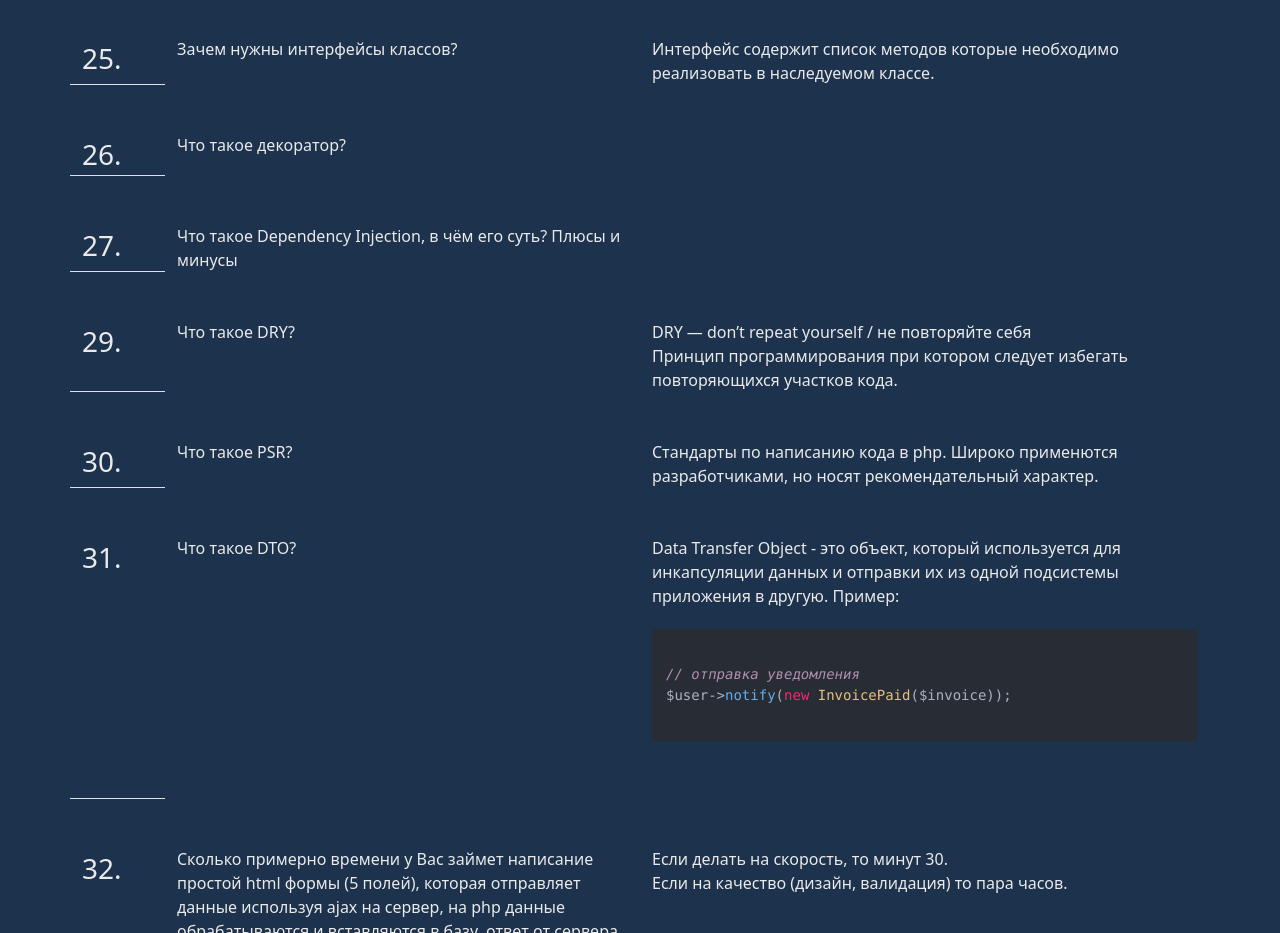
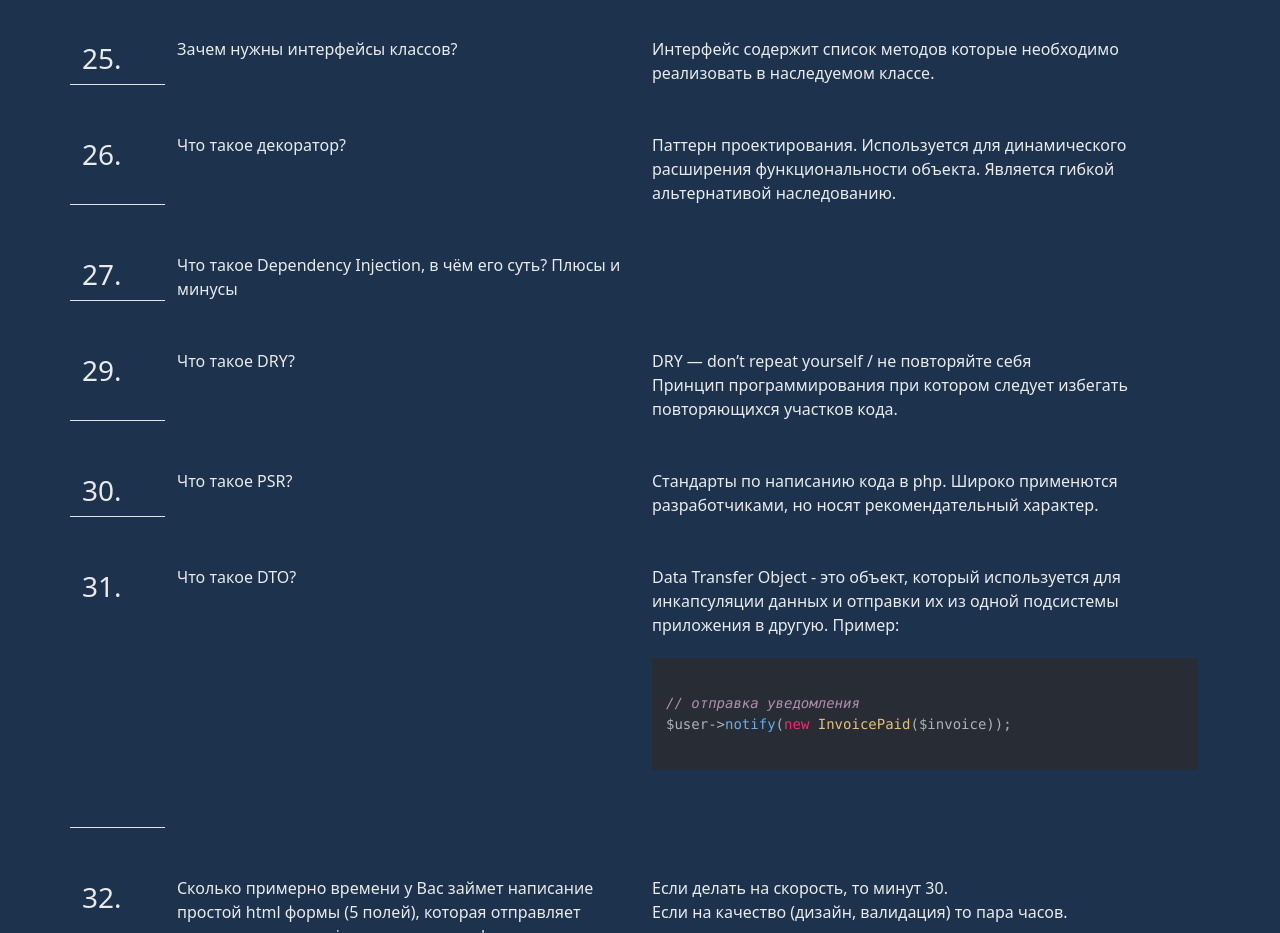
Before and after one commit to aniqdev/aniqdev.github.io, a plain HTML site: page wp-test/index.html in a window 1280 px wide. Shown: the part 8580-9513 px from the top of the page. Drawn offline with Linux system fonts and the light colour scheme.

Commit message:
continue 7

```diff
--- a/wp-test/index.html
+++ b/wp-test/index.html
@@ -547,17 +547,17 @@ parseFloat('11321321.2132').toFixed(2).replace('.', ',').replace(/(\d)(?=(\d\d\d
 		<div class="row mb-5">
 			<div class="col-sm-1 border-bottom list-num">26.</div>
 			<div class="col-sm-5">
-				 Что такое декоратор?
+				Что такое декоратор?
 			</div>
 			<div class="col-sm-6">
-
+				Паттерн проектирования. Используется для динамического расширения функциональности объекта. Является гибкой альтернативой наследованию.
 			</div>
 		</div>
 
 		<div class="row mb-5">
 			<div class="col-sm-1 border-bottom list-num">27.</div>
 			<div class="col-sm-5">
-				 Что такое Dependency Injection, в чём его суть? Плюсы и минусы
+				Что такое Dependency Injection, в чём его суть? Плюсы и минусы
 			</div>
 			<div class="col-sm-6">
 
```
